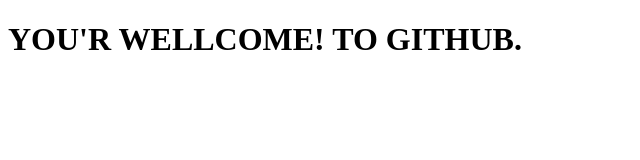
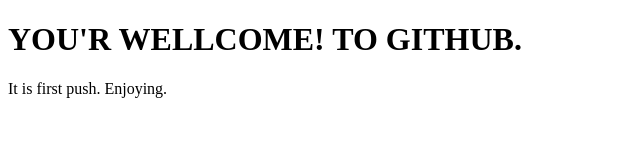
Before and after one commit to Muhammad-Asim-Kundi/intro-to-github, a plain HTML site: page index.html in a window 1280 px wide. Shown: the whole page, without its empty margins (0-640 px from the left). Drawn offline with Linux system fonts and the light colour scheme.

Commit message:
Update index.html

```diff
--- a/index.html
+++ b/index.html
@@ -9,5 +9,6 @@
     <h1>YOU'R WELLCOME!
         TO GITHUB.
     </h1>
+    <p>It is first push. Enjoying.</p>
 </body>
 </html>
```
